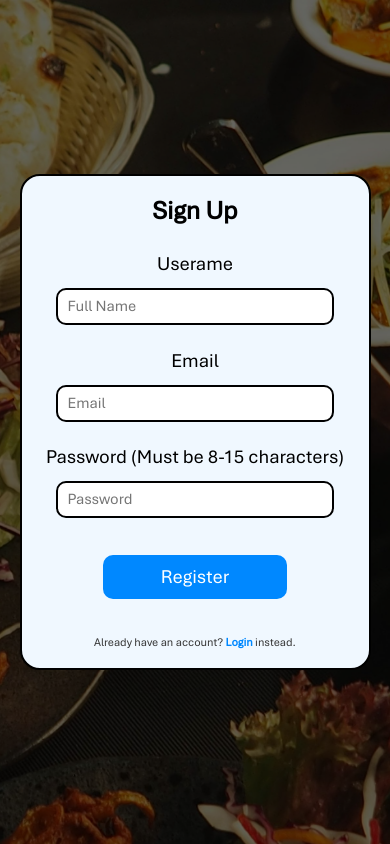
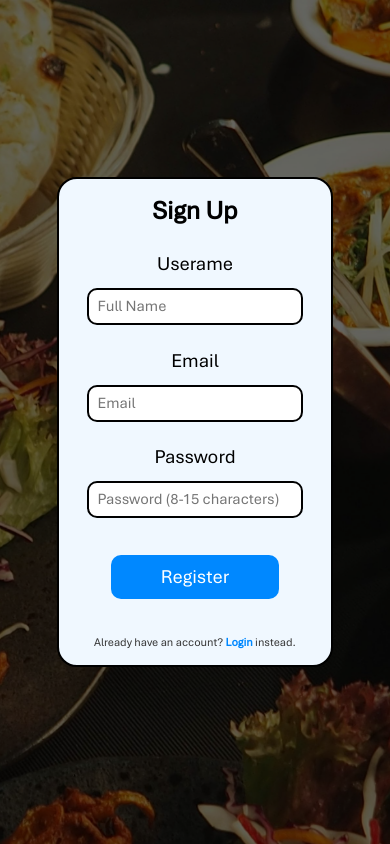
Before and after one commit to Mohammad151214/1012Project, a plain HTML site: page register.html in a window 390 px wide. Drawn offline with Linux system fonts and the light colour scheme.

Commit message:
Responsiveness

```diff
--- a/css/login_styles.css
+++ b/css/login_styles.css
@@ -13,11 +13,13 @@ body {
   display: flex;
   justify-content: center;
   align-items: center;
+  overflow-y: auto;
 }
 
 .overlay {
   width: 100dvw;
-  height: 100dvh;
+  min-height: 100dvh;
+  height: auto;
   background-color: rgba(0, 0, 0, 0.6);
   display: flex;
   justify-content: center;
@@ -29,7 +31,9 @@ body {
   border-radius: 20px;
   border: solid 2px black;
   text-align: center;
-  max-width: 500px;
+  max-height: 90dvh;
+  max-width: 450px;
+  overflow-y: auto;
   width: 85%;
   padding: 2rem;
   box-sizing: border-box;
@@ -76,7 +80,7 @@ input::placeholder {
 
 .signup-text {
   margin-top: 1rem;
-  font-size: 1rem;
+  font-size: clamp(0.9rem, 1.5vw, 1rem);
   color: #333;
 }
 
@@ -90,21 +94,19 @@ input::placeholder {
 .signup-text a:hover {
   color: #006fdd;
   text-decoration: underline;
+  font-size: clamp(0.9rem, 1.5vw, 1.1rem);
 }
 
-/* Base font size for desktops and large screens */
-:root {
-  font-size: 16px;
-}
+/* Responsive breakpoints */
 
-/* Medium screens (tablets, small laptops) */
+/* Medium screens (tablets / small laptops) */
 @media (max-width: 1024px) {
   :root {
     font-size: 15px;
   }
-
   .login_container {
     width: 80%;
+    max-width: 26rem; /* 416px */
     padding: 1.8rem;
   }
 }
@@ -114,56 +116,57 @@ input::placeholder {
   :root {
     font-size: 14px;
   }
-
-  .heading {
-    font-size: clamp(1.8rem, 5vw, 2.5rem);
+  .login_container {
+    width: 90%;
+    max-width: 24rem; /* 384px */
+    padding: 1.5rem;
   }
-
   .login input {
     width: 90%;
   }
-
   #submit {
     width: 60%;
   }
 }
 
-/* Small phones (≤480px) */
+/* Small phones */
 @media (max-width: 480px) {
   :root {
     font-size: 13px;
   }
-
   .login_container {
-    width: 90%;
-    padding: 1.5rem;
+    width: 95%;
+    max-width: 21.25rem; /* 340px */
+    padding: 1.2rem;
   }
-
   .heading {
     font-size: 2rem;
   }
-
   .login input {
     font-size: 0.95rem;
   }
-
   .signup-text {
     font-size: 0.9rem;
   }
+  #submit {
+    width: 70%;
+    min-width: 6.25rem; /* 100px */
+  }
 }
 
-/* Extra small screens (≤360px) */
+/* Extra small screens */
 @media (max-width: 360px) {
   :root {
     font-size: 12px;
   }
-
   .login_container {
     width: 95%;
   }
+}
 
-  #submit {
-    width: 70%;
-    min-width: 100px;
+@media (max-height: 700px) {
+  .login input {
+    margin-top: 0.5rem;
+    margin-bottom: 1rem;
   }
 }
--- a/register.html
+++ b/register.html
@@ -17,8 +17,8 @@
             <input type="text" id="name" name="name" placeholder="Full Name"/><br />
             <label for="email">Email</label><br />
             <input type="email" id="email" name="email" placeholder="Email"/><br />
-            <label for="pwd">Password (Must be 8-15 characters)</label><br />
-            <input type="password" id="pwd" name="pwd" placeholder="Password"/><br />
+            <label for="pwd">Password</label><br />
+            <input type="password" id="pwd" name="pwd" placeholder="Password (8-15 characters)"/><br />
             <input type="submit" id="submit" value="Register">
           </form>
           <p class="signup-text">Already have an account? <a href="login.html">Login</a> instead.</p>
```
